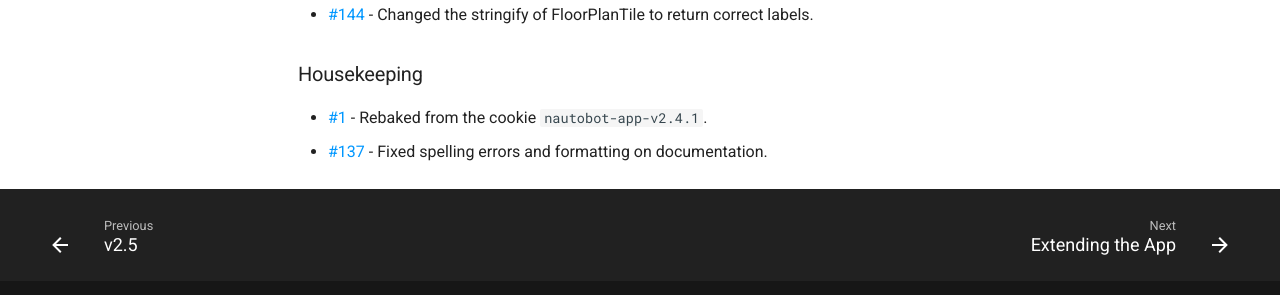
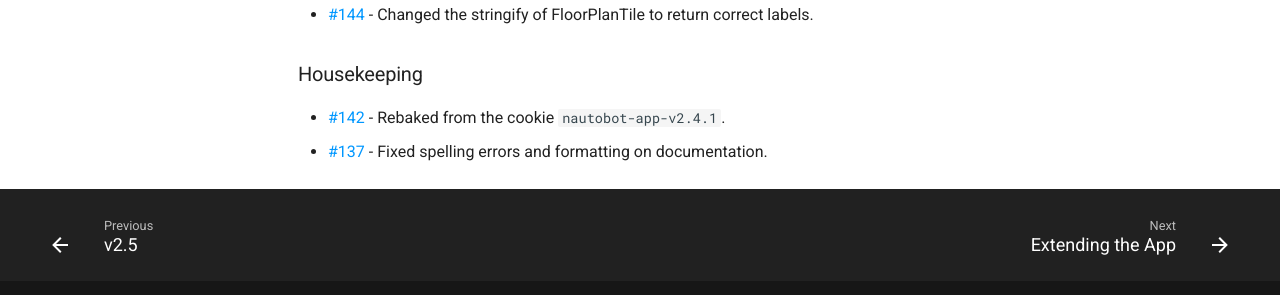
Before and after one commit to nautobot/nautobot-app-floor-plan, an MkDocs documentation site: the page built from docs/admin/release_notes/version_2.6.md, in a window 1280 px wide and 900 px high, scrolled down 720 px. Shown: the part 554-849 px from the top of the window. Built offline with MkDocs 1.6.1 and Material for MkDocs 9.7.7, drawn with Linux system fonts in a browser that asks for light colours; comment, search, counter and statistics services are not loaded.

Commit message:
fixing PR link for drift manager

```diff
--- a/docs/admin/release_notes/version_2.6.md
+++ b/docs/admin/release_notes/version_2.6.md
@@ -35,5 +35,5 @@
 
 ### Housekeeping
 
-- [#1](https://github.com/nautobot/nautobot-app-floor-plan/issues/1) - Rebaked from the cookie `nautobot-app-v2.4.1`.
+- [#142](https://github.com/nautobot/nautobot-app-floor-plan/pull/142) - Rebaked from the cookie `nautobot-app-v2.4.1`.
 - [#137](https://github.com/nautobot/nautobot-app-floor-plan/issues/137) - Fixed spelling errors and formatting on documentation.
```
